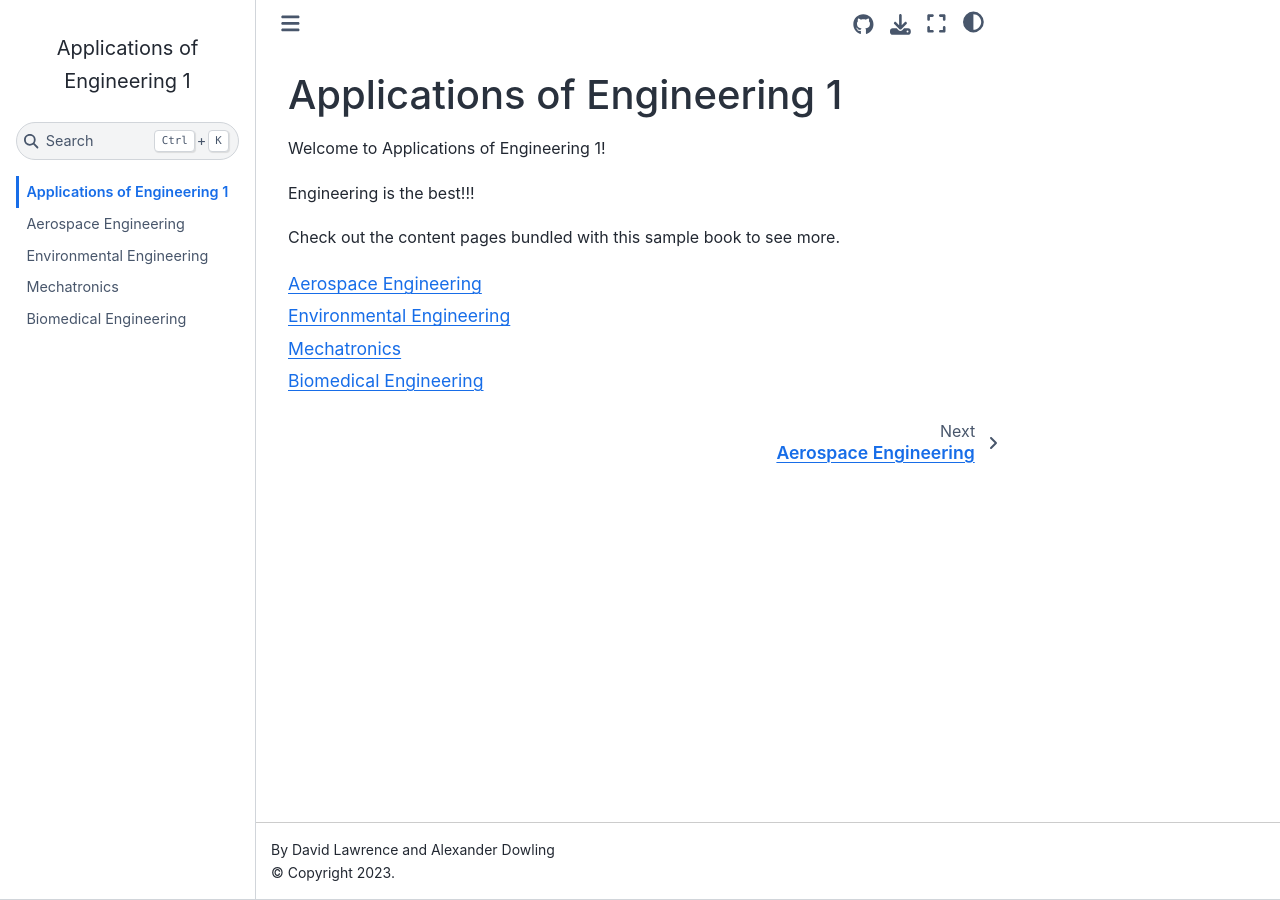
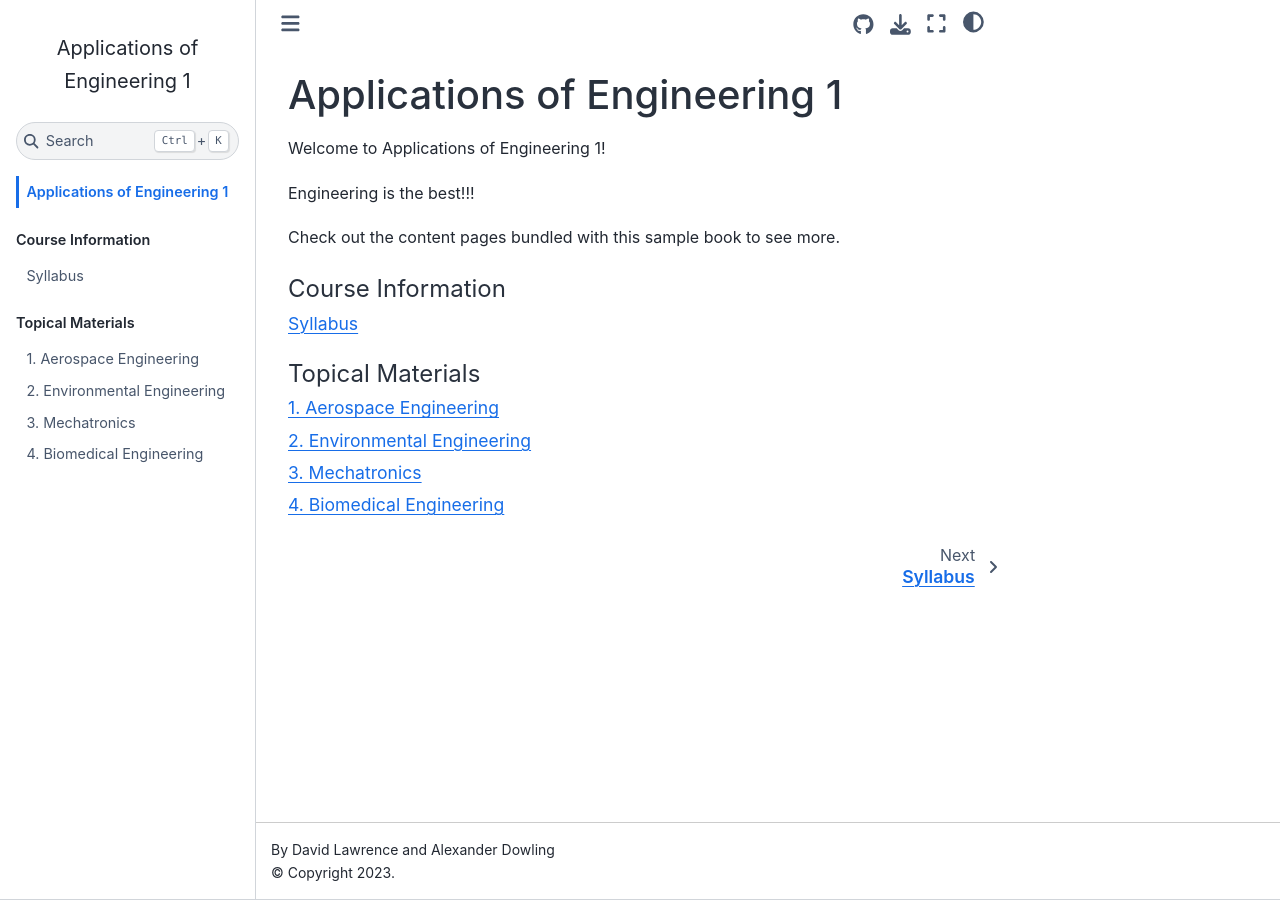
Before and after one commit to Culver-Academies/engineering1, a Jupyter Book: the page built from intro.md, in a window 1280 px wide. Built offline with Jupyter Book 1.0.4 settings and Sphinx 7.4.7 and the Sphinx Book theme 1.1.4, drawn with Linux system fonts in a browser that asks for light colours.

Commit message:
Update _toc.yml

```diff
--- a/_toc.yml
+++ b/_toc.yml
@@ -3,11 +3,19 @@
 
 format: jb-book
 root: intro
-chapters:
-# - file: markdown
-# - file: notebooks
-# - file: markdown-notebooks
-- file: aero/aerospace.md
-- file: envo/environmental.md
-- file: mech/mechatronics.md
-- file: bio/biomedical.md
+
+parts:
+  - caption: Course Information
+    chapters:
+    - file: Syllabus.md
+
+  - caption: Topical Materials
+    numbered: true
+    chapters:
+    # - file: markdown
+    # - file: notebooks
+    # - file: markdown-notebooks
+      - file: aero/aerospace.md
+      - file: envo/environmental.md
+      - file: mech/mechatronics.md
+      - file: bio/biomedical.md
```
